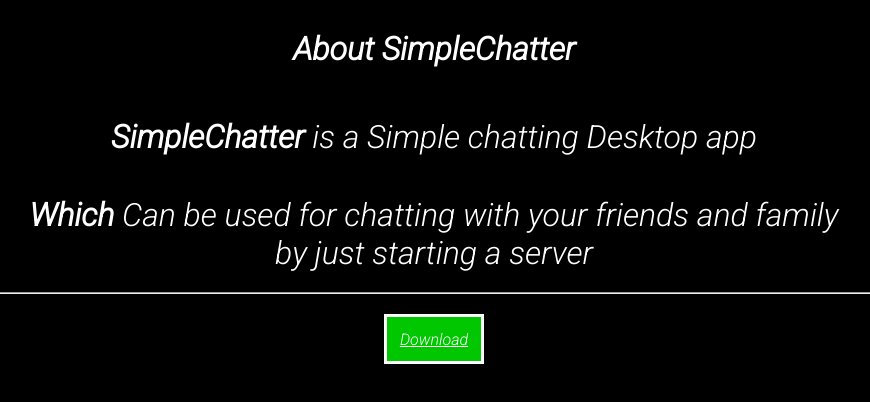
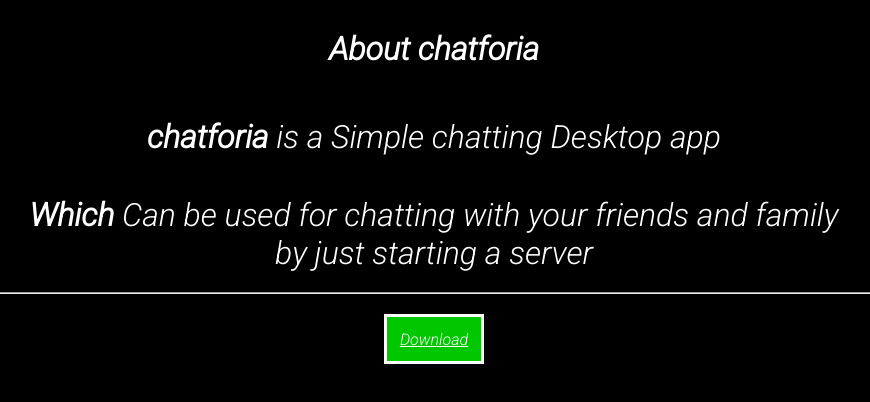
Before and after one commit to chatforia/chatforia, a plain HTML site: page docs/index.html in a window 1280 px wide. Shown: the whole page, without its empty margins (206-1076 px from the left). Drawn offline with Linux system fonts and the light colour scheme.

Commit message:
Refacter: changed app name

```diff
--- a/docs/index.html
+++ b/docs/index.html
@@ -14,10 +14,10 @@
     <link rel="stylesheet" href="styling.css" />
   </head>
   <body>
-    <h1 class="heading">About SimpleChatter</h1>
+    <h1 class="heading">About chatforia</h1>
 
     <p class="Desc">
-      <strong>SimpleChatter</strong> is a Simple chatting Desktop app
+      <strong>chatforia</strong> is a Simple chatting Desktop app
     </p>
     <p class="Desc">
       <strong>Which</strong> Can be used for chatting with your friends and
```
Also changed, not shown: docs/downloads.html (+1 -3 lines), build/win64/SimpleChatter-cache/cacheIndex.txt (deleted), build/win64/chatforia-cache/cacheIndex.txt (added), 8 other files.
